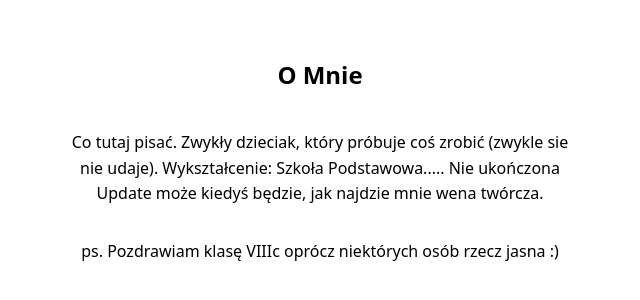
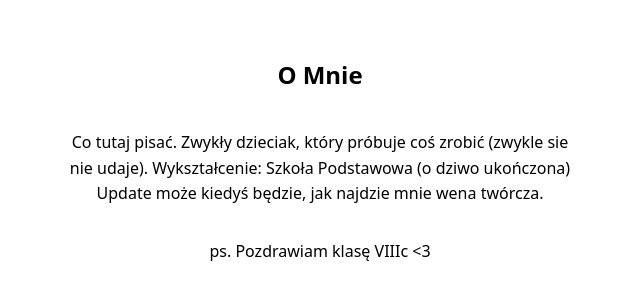
Before and after one commit to BartoszDylewski/bartoszdylewski.github.io, a plain HTML site: page aboutme/index.html in a window 1280 px wide. Shown: the part 218-518 px from the top of the page, without its empty margins (320-960 px from the left). Drawn offline with Linux system fonts and the light colour scheme.

Commit message:
Update index.html

```diff
--- a/aboutme/index.html
+++ b/aboutme/index.html
@@ -32,11 +32,11 @@
 <h2>O Mnie</h2>
             <p>
         Co tutaj pisać. Zwykły dzieciak, który próbuje coś zrobić (zwykle sie nie udaje).
-</div> Wykształcenie: Szkoła Podstawowa..... Nie ukończona
+</div> Wykształcenie: Szkoła Podstawowa (o dziwo ukończona)
         Update może kiedyś będzie, jak najdzie mnie wena twórcza.
 
 
             </p>
         </div>
 	</div>
-<p> ps. Pozdrawiam klasę VIIIc oprócz niektórych osób rzecz jasna :)
+<p> ps. Pozdrawiam klasę VIIIc <3
```
